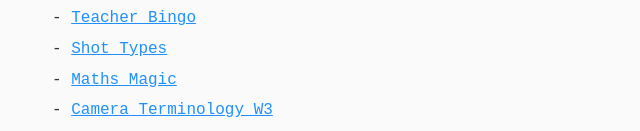
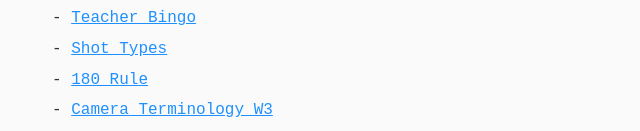
Before and after one commit to doors-of-perspective/maths, a plain HTML site: page index.html in a window 1280 px wide. Shown: the part 667-798 px from the top of the page, 208-848 px from the left. Drawn offline with Linux system fonts and the light colour scheme.

Commit message:
Update index.html

```diff
--- a/index.html
+++ b/index.html
@@ -119,8 +119,11 @@
     <div class="org-item">- <a href="bingo_week_2.html" class="org-link">Bingo Week W2</a></div>
     <div class="org-item">- <a href="camera_bingo_teacher.html" class="org-link">Teacher Bingo</a></div>
     <div class="org-item">- <a href="shot_type_quiz.html" class="org-link">Shot Types</a></div>
+   <div class="org-item">- <a href="180_rule.html" class="org-link">180 Rule</a></div>
+   <div class="org-item">- <a href="Camera_Terminology_Game.html" class="org-link">Camera Terminology W3</a></div>
+\\None teaching stuff
+
     <div class="org-item">- <a href="Mathsmagic.html" class="org-link">Maths Magic</a></div>
-   <div class="org-item">- <a href="Camera_Terminology_Game.html" class="org-link">Camera Terminology W3</a></div>
    <div class="org-item">- <a href="teachingabv.html" class="org-link">Teaching ABVs</a></div>
    <div class="org-item">- <a href="SpatialVisualiser.html" class="org-link">Spatial Visualiser</a></div>
    <div class="org-item">- <a href="name_guess_game.html" class="org-link">POA</a></div>
```
